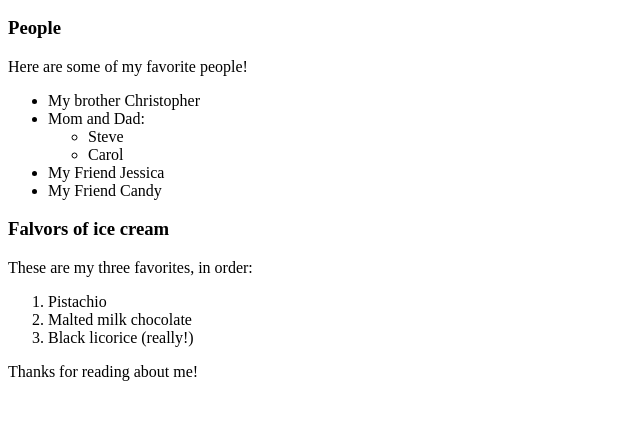
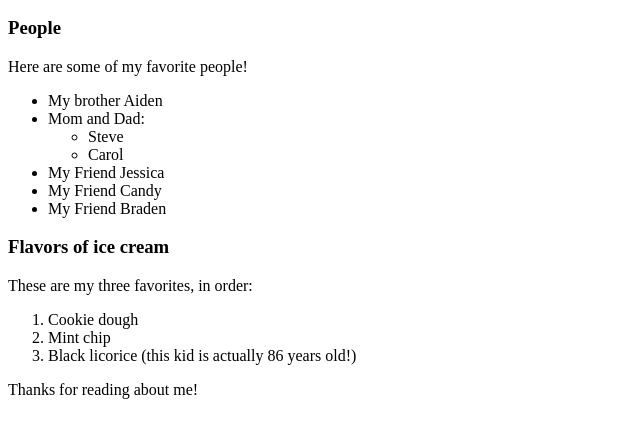
Before and after one commit to ampersnad/my-first-webpage, a plain HTML site: page favorite-things.html in a window 1280 px wide. Shown: the part 110-548 px from the top of the page, without its empty margins (0-640 px from the left). Drawn offline with Linux system fonts and the light colour scheme.

```diff
--- a/favorite-things.html
+++ b/favorite-things.html
@@ -1,7 +1,7 @@
 <!DOCTYPE html>
 <html>
   <head>
-      <Title> Michael's favorite things</title>
+      <Title> Aiden's favorite things</title>
   </head>
   <body>
       <h1>My favorite things</h1>
@@ -11,7 +11,7 @@
       <p>Here are some of my favorite people!</p>
 
       <ul>
-        <li>My brother Christopher</li>
+        <li>My brother Aiden</li>
         <li>Mom and Dad:
             <ul>
               <li>Steve</li>
@@ -20,14 +20,15 @@
         </li>
         <li>My Friend Jessica</li>
         <li>My Friend Candy</li>
+        <li>My Friend Braden</li>
     </ul>
 
-    <h3>Falvors of ice cream</h3>
+    <h3>Flavors of ice cream</h3>
     <p>These are my three favorites, in order:</p>
     <ol>
-      <li>Pistachio</li>
-      <li>Malted milk chocolate</li>
-      <li>Black licorice (really!)</li>
+      <li>Cookie dough</li>
+      <li>Mint chip</li>
+      <li>Black licorice (this kid is actually 86 years old!)</li>
     </ol>
 
     <p>Thanks for reading about me!</p>
```
